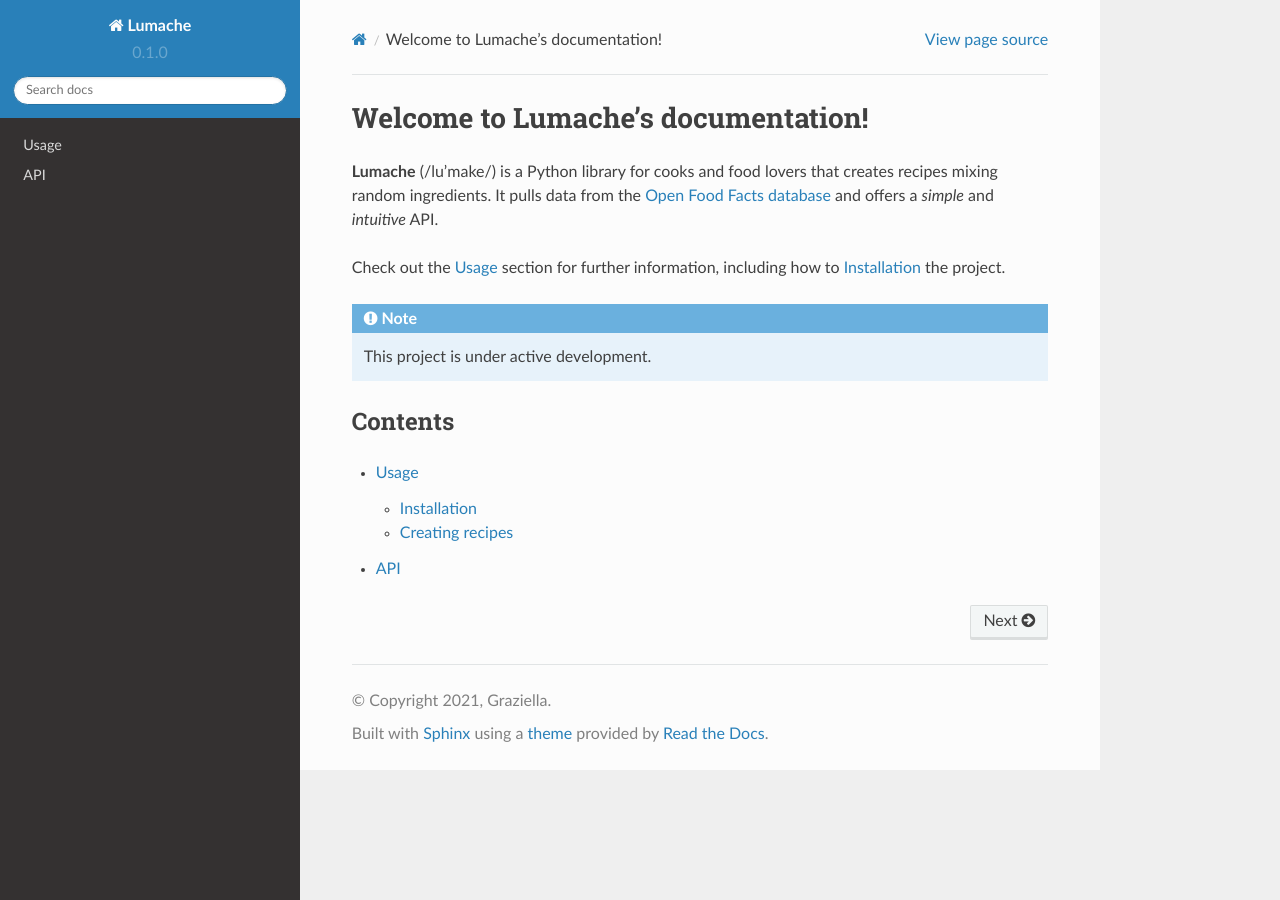
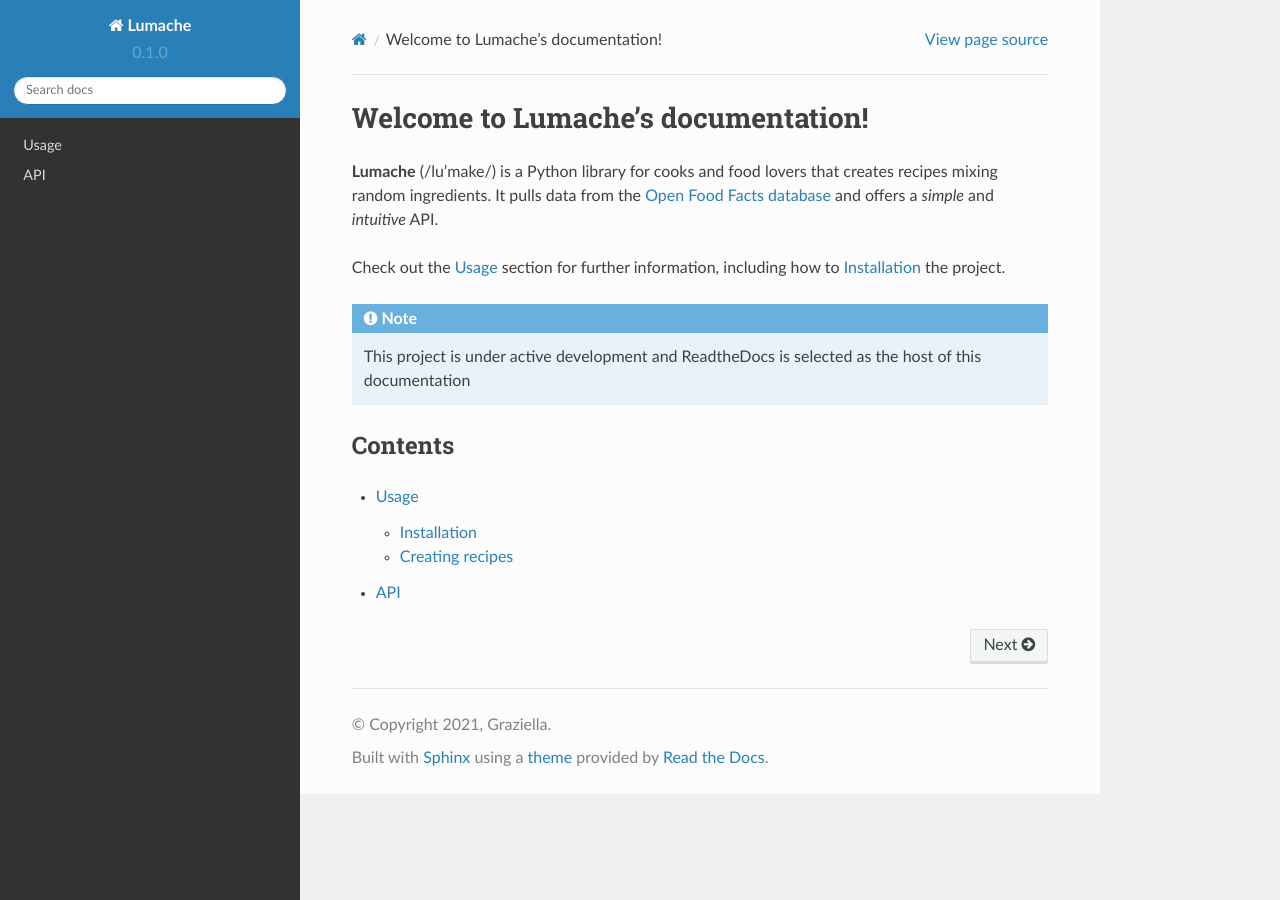
Before and after one commit to imiharrima/Managing-Digital-Legacy, a Sphinx documentation site: the page built from docs/source/index.rst, in a window 1280 px wide. Built offline with Sphinx 7.4.7 and the Read the Docs theme 2.0.0, drawn with Linux system fonts in a browser that asks for light colours.

Commit message:
Update index.rst
Update information on using RtD as documentation host

```diff
--- a/docs/source/index.rst
+++ b/docs/source/index.rst
@@ -11,7 +11,7 @@ how to :ref:`installation` the project.
 
 .. note::
 
-   This project is under active development.
+   This project is under active development and ReadtheDocs is selected as the host of this documentation
 
 Contents
 --------
```
